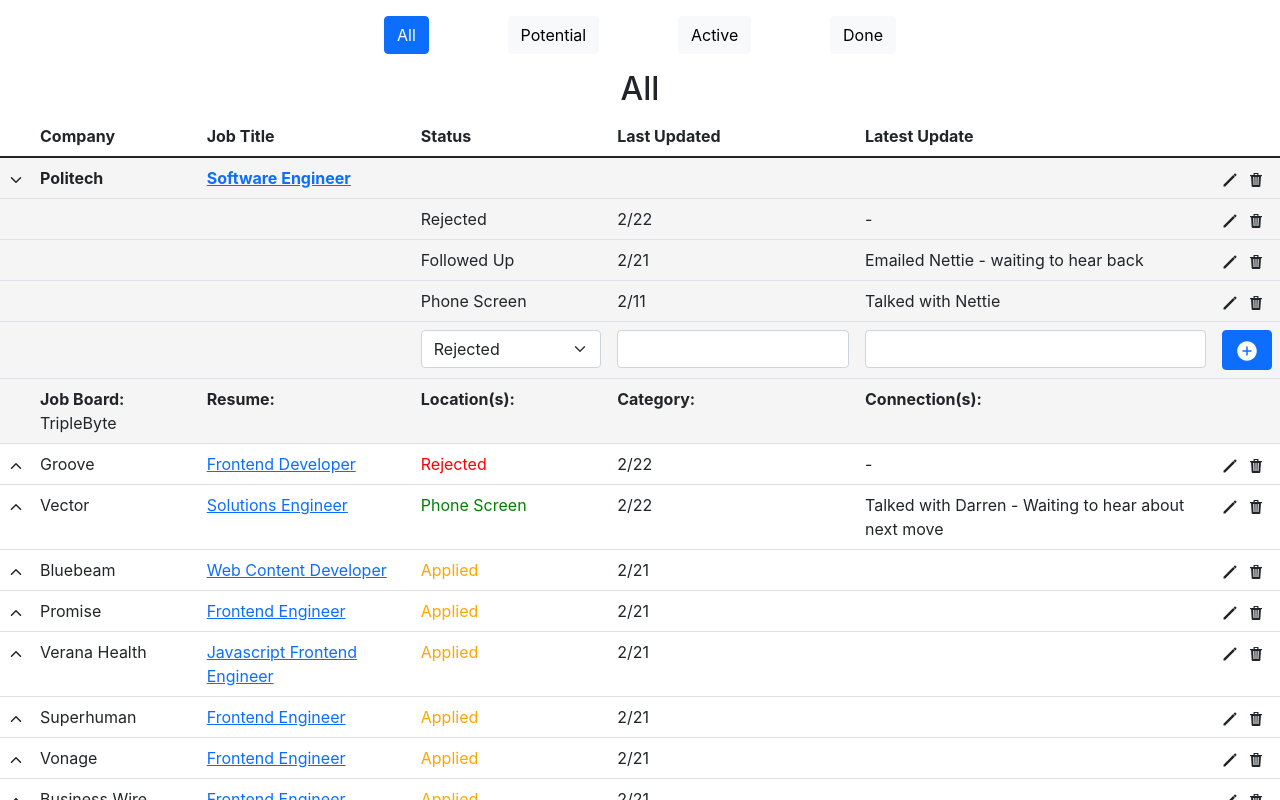
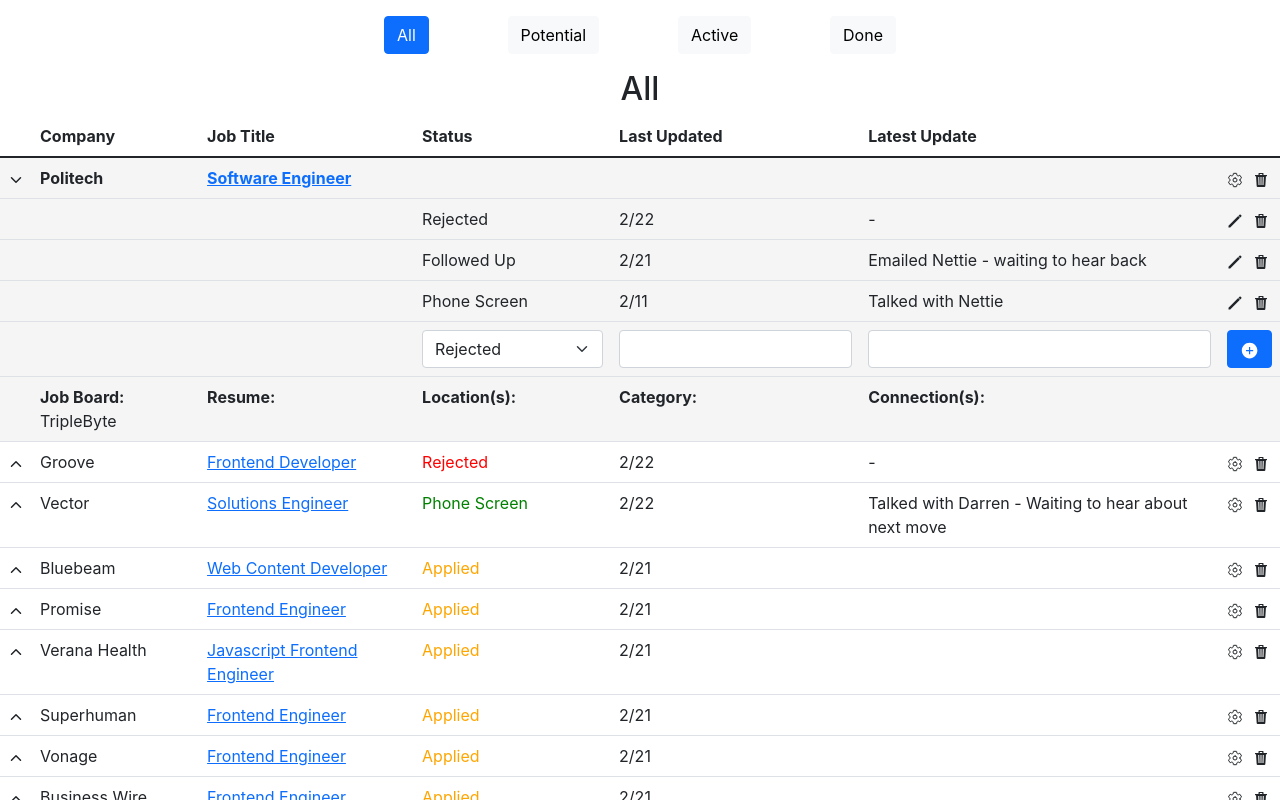
Before and after one commit to Gnola/job_tracker, a React (Create React App) app in the folder client/: page / in a window 1280 px wide. Both pictures are taken after a click on the element 17 px from the left and 178 px from the top of the page. Shown: the top 800 px of the page. Built offline with nearby package versions, Linux system fonts and the light colour scheme; data requests are answered from the project's data file.

Commit message:
Changes job edit icon and changed JobUpdate to Update

```diff
--- a/client/src/_Job.js
+++ b/client/src/_Job.js
@@ -1,9 +1,9 @@
 import React, { useState, useContext, useEffect } from 'react';
 import axios from 'axios';
 import { v4 as uuidv4 } from 'uuid';
-import {IoChevronDownOutline, IoChevronUpOutline, IoTrashSharp, IoPencilSharp} from "react-icons/io5";
+import {IoChevronDownOutline, IoChevronUpOutline, IoTrashSharp, IoSettingsOutline} from "react-icons/io5";
 
-import JobUpdate  from './_JobUpdate.js' // Page/Consistent View
+import Update  from './_Update.js' // Page/Consistent View
 import { AddUpdate } from './components/AddUpdate.js' // Component
 
 
@@ -70,18 +70,19 @@
           </>
         }
         <td>
-          <IoPencilSharp className='icon' onClick={() => {
+          <IoSettingsOutline className='icon' onClick={() => {
               setEditingJob(!editingJob)
               setJobToEdit(job)
           }}/>
           <IoTrashSharp className='icon' style={{marginLeft:'10px'}} onClick={() => deleteJob(job)}/>
         </td>
       </tr>
-      { jobOpened &&
+      {
+        jobOpened &&
         <>
           { job.updates.length > 0 &&
             job.updates.map((update, i) => (
-              <JobUpdate key={i} job={job} update={update} />
+              <Update key={i} job={job} update={update} />
             ))
           }
           <AddUpdate job={job} />
--- a/client/src/_JobUpdate.js
+++ b/client/src/_Update.js
@@ -2,7 +2,7 @@
 import axios from 'axios';
 import { IoTrashSharp, IoPencilSharp } from "react-icons/io5";
 
- class JobUpdate extends React.Component {
+ class Update extends React.Component {
    state = {
      editing: false,
      job: this.props.job,
@@ -114,4 +114,4 @@
  }
 
 
-export default JobUpdate;
+export default Update;
--- a/client/src/components/AddUpdate.js
+++ b/client/src/components/AddUpdate.js
@@ -49,7 +49,7 @@
       <td>
         <input type='text' className="form-control" value={updateNotes} onChange={(e) => setUpdateNotes(e.target.value)}/>
       </td>
-      <td><button type='button' className='btn btn-primary sm' onClick={() => addUpdate()}><IoAddCircleSharp style={{fontSize:'1.5rem'}} /></button></td>
+      <td><button type='button' className='btn btn-primary sm' onClick={() => addUpdate()}><IoAddCircleSharp style={{fontSize:'1.2rem'}} /></button></td>
     </tr>
   );
 }
```
